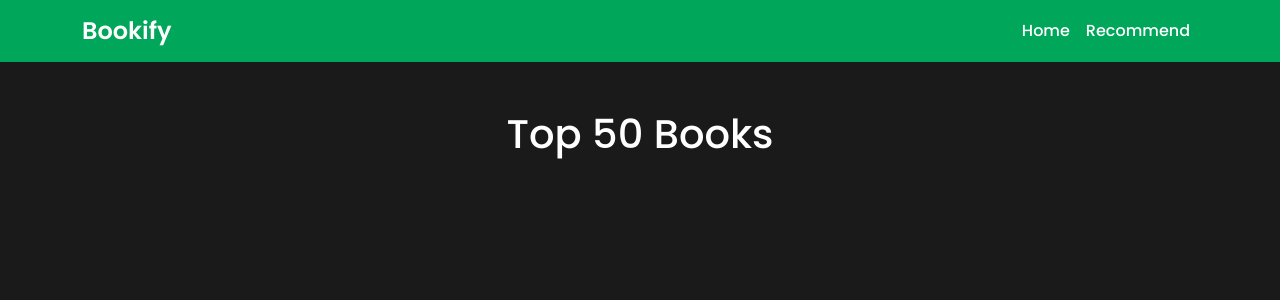
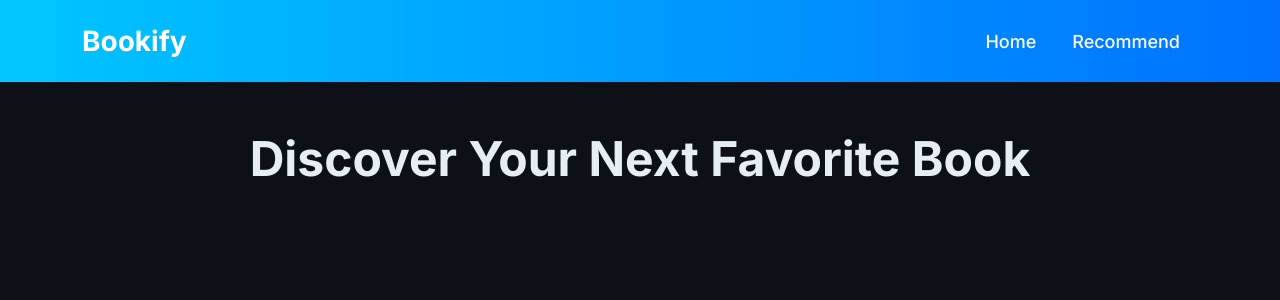
Before and after one commit to dattu20038/Bookify, a Flask app: page / in a window 1280 px wide. Shown: the top 300 px of the page. Run offline with Flask 3, Linux system fonts and the light colour scheme; parts of the project's set-up code (start-up, migrations or seed data) failed here and were passed over.

Commit message:
Update index.html

```diff
--- a/templates/index.html
+++ b/templates/index.html
@@ -3,64 +3,77 @@
 <head>
     <meta charset="UTF-8">
     <meta name="viewport" content="width=device-width, initial-scale=1.0">
-    <title>Bookify </title>
-
+    <title>Bookify</title>
     <!-- Bootstrap 5 CSS -->
     <link href="https://cdn.jsdelivr.net/npm/bootstrap@5.3.0/dist/css/bootstrap.min.css" rel="stylesheet">
-
     <!-- Google Font -->
-    <link href="https://fonts.googleapis.com/css2?family=Poppins:wght@300;400;500;600&display=swap" rel="stylesheet">
-
+    <link href="https://fonts.googleapis.com/css2?family=Inter:wght@300;400;500;600;700&display=swap" rel="stylesheet">
+    <!-- Custom CSS -->
     <style>
         body {
-            background-color: #1a1a1a;
-            font-family: 'Poppins', sans-serif;
+            background-color: #0d1117;
+            font-family: 'Inter', sans-serif;
+            color: #e6edf3;
         }
         .navbar {
-            background-color: #00a65a;
+            background: linear-gradient(90deg, #00c6ff, #0072ff);
+            padding: 15px 0;
         }
         .navbar-brand {
-            font-weight: 600;
-            font-size: 24px;
+            font-weight: 700;
+            font-size: 28px;
             color: #fff;
         }
         .nav-link {
             color: #fff !important;
+            font-size: 18px;
             font-weight: 500;
+            margin: 0 10px;
         }
-        .card {
-            background-color: #2c2c2c;
-            border: none;
-            border-radius: 10px;
-            box-shadow: 0 4px 8px rgba(0, 0, 0, 0.1);
-            transition: transform 0.3s ease;
+        .nav-link:hover {
+            text-decoration: underline;
         }
-        .card:hover {
-            transform: translateY(-10px);
+        .container h1 {
+            font-size: 48px;
+            font-weight: 700;
+            text-align: center;
+            margin-bottom: 30px;
         }
-        .card-img-top {
-            border-radius: 10px 10px 0 0;
+        .book-card {
+            background: #161b22;
+            border-radius: 12px;
+            box-shadow: 0px 4px 10px rgba(255, 255, 255, 0.1);
+            overflow: hidden;
+            transition: 0.3s;
+        }
+        .book-card:hover {
+            transform: scale(1.05);
+        }
+        .book-card img {
+            width: 100%;
             height: 250px;
             object-fit: cover;
         }
-        .card-body {
-            color: #fff;
+        .book-card .card-body {
             padding: 20px;
+            text-align: center;
         }
-        h1 {
-            color: #fff;
-            margin-bottom: 30px;
+        .book-card .card-title {
+            font-size: 20px;
+            font-weight: 600;
+            color: #00c6ff;
+        }
+        .book-card .card-text {
+            font-size: 16px;
+            color: #aaa;
         }
     </style>
 </head>
-
 <body>
-
-    <!-- Navbar -->
     <nav class="navbar navbar-expand-lg">
         <div class="container">
-            <a class="navbar-brand" href="#">Bookify </a>
-            <button class="navbar-toggler" type="button" data-bs-toggle="collapse" data-bs-target="#navbarNav" aria-controls="navbarNav" aria-expanded="false" aria-label="Toggle navigation">
+            <a class="navbar-brand" href="#">Bookify</a>
+            <button class="navbar-toggler" type="button" data-bs-toggle="collapse" data-bs-target="#navbarNav">
                 <span class="navbar-toggler-icon"></span>
             </button>
             <div class="collapse navbar-collapse" id="navbarNav">
@@ -71,20 +84,17 @@
                     <li class="nav-item">
                         <a class="nav-link" href="/recommend">Recommend</a>
                     </li>
-
                 </ul>
             </div>
         </div>
     </nav>
-
-    <!-- Main Content -->
     <div class="container my-5">
-        <h1 class="text-center">Top 50 Books</h1>
-        <div class="row">
+        <h1>Discover Your Next Favorite Book</h1>
+        <div class="row mt-5">
             {% for i in range(book_name|length) %}
                 <div class="col-md-3 mb-4">
-                    <div class="card">
-                        <img class="card-img-top" src="{{ image[i] }}" alt="Book Image">
+                    <div class="book-card">
+                        <img src="{{ image[i] }}" alt="Book Image">
                         <div class="card-body">
                             <h5 class="card-title">{{ book_name[i] }}</h5>
                             <p class="card-text">Author: {{ author[i] }}</p>
@@ -96,9 +106,6 @@
             {% endfor %}
         </div>
     </div>
-
-    <!-- Bootstrap JS -->
     <script src="https://cdn.jsdelivr.net/npm/bootstrap@5.3.0/dist/js/bootstrap.bundle.min.js"></script>
-
 </body>
 </html>
```
